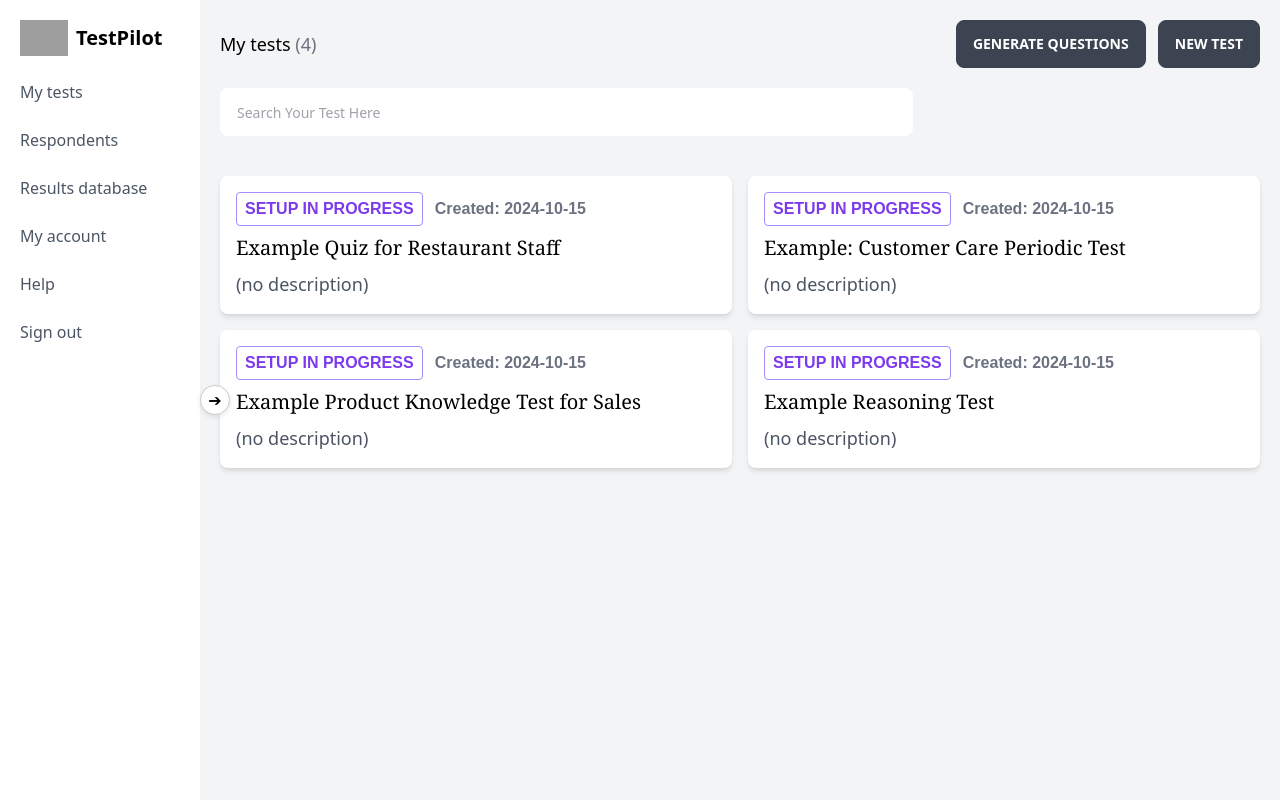
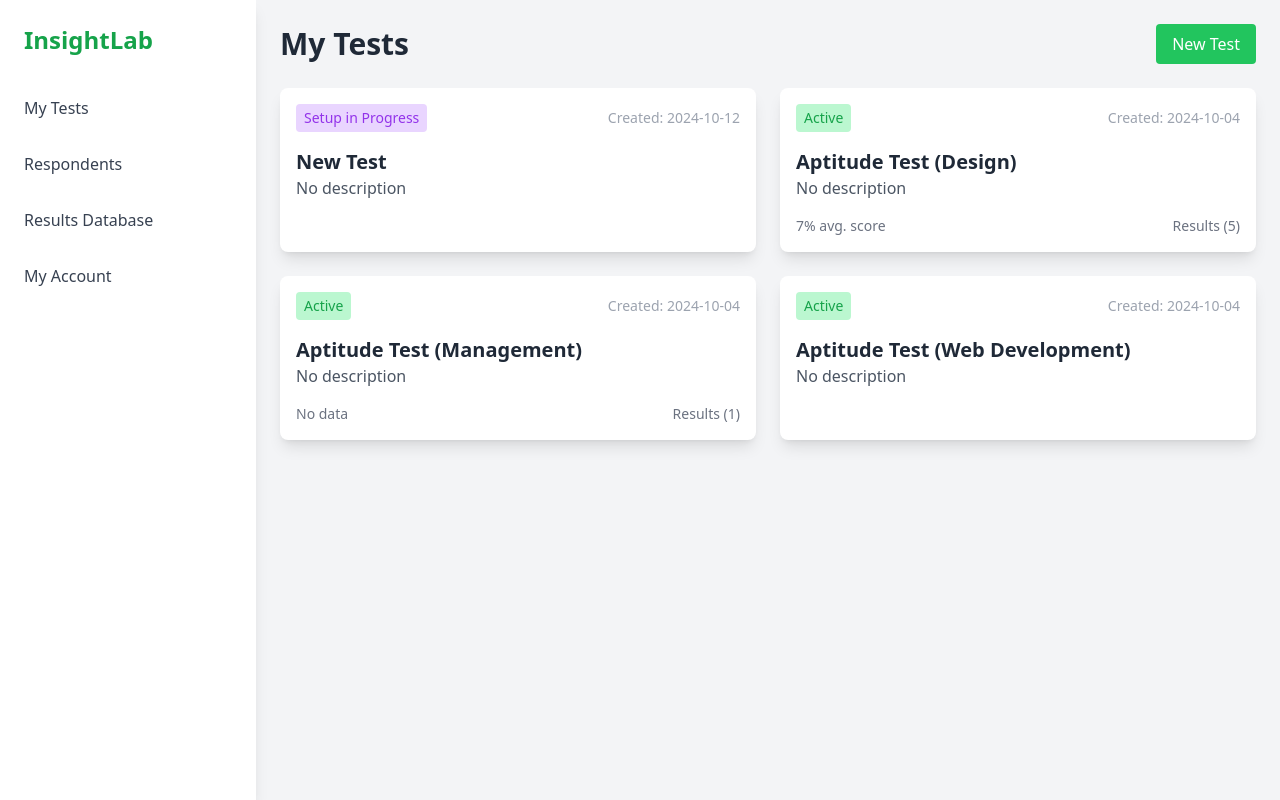
Before and after one commit to Scripter2104/InsightLab, a Django app: page /home/ in a window 1280 px wide. Run offline with Django 5.2, Linux system fonts and the light colour scheme; some libraries are stand-ins or nearby versions; grey boxes are pictures that could not be loaded.

Commit message:
Addead new_test page and made changes to home

```diff
--- a/InsightLab/InsightLab/urls.py
+++ b/InsightLab/InsightLab/urls.py
@@ -18,12 +18,13 @@ from django.contrib import admin
 from django.urls import path
 from loginApp.views import login_view
 from loginApp.views import signup_view
-from homeApp.views import home_view
+from homeApp.views import home_view,newtest_view
 
 urlpatterns = [
     # path('admin/', admin.site.urls),
     path('', login_view, name='login'),
     path('signup/', signup_view, name='signup'),
     path('home/', home_view, name='home'),
+    path('newtest/',newtest_view,name='newtest'),
 
 ]
--- a/InsightLab/homeApp/templates/home_page.html
+++ b/InsightLab/homeApp/templates/home_page.html
@@ -1,138 +1,111 @@
 <!DOCTYPE html>
 <html lang="en">
-
 <head>
     <meta charset="UTF-8">
     <meta name="viewport" content="width=device-width, initial-scale=1.0">
-    <title>Test Portal Dashboard</title>
-    <link href="https://cdn.jsdelivr.net/npm/tailwindcss@2.2.19/dist/tailwind.min.css" rel="stylesheet">
-    <link href="https://cdn.jsdelivr.net/npm/daisyui@1.19.0/dist/full.css" rel="stylesheet">
-    <style>
-        /* Add custom styles for sidebar sliding */
-        .sidebar {
-            transition: transform 0.3s ease-in-out;
-            width: 200px; /* Full width */
-            position: relative; /* Enable positioning */
-        }
+    <title>Test Portal</title>
+    <script src="https://cdn.tailwindcss.com"></script>
+</head>
+<body class="bg-gray-100 text-gray-800">
 
-        .sidebar.hidden {
-            transform: translateX(-150px); /* Slide out effect */
-        }
+    <!-- Sidebar -->
+    <div class="flex min-h-screen">
+        <aside class="w-64 bg-white shadow-lg">
+            <div class="p-6">
+                <h2 class="text-2xl font-bold text-green-600">InsightLab</h2>
+            </div>
+            <nav>
+                <ul>
+                    <li class="p-4 hover:bg-gray-200">
+                        <a href="#" class="flex items-center">
+                            <span class="ml-2 text-gray-700">My Tests</span>
+                        </a>
+                    </li>
+                    <li class="p-4 hover:bg-gray-200">
+                        <a href="#" class="flex items-center">
+                            <span class="ml-2 text-gray-700">Respondents</span>
+                        </a>
+                    </li>
+                    <li class="p-4 hover:bg-gray-200">
+                        <a href="#" class="flex items-center">
+                            <span class="ml-2 text-gray-700">Results Database</span>
+                        </a>
+                    </li>
+                    <li class="p-4 hover:bg-gray-200">
+                        <a href="#" class="flex items-center">
+                            <span class="ml-2 text-gray-700">My Account</span>
+                        </a>
+                    </li>
+                </ul>
+            </nav>
+        </aside>
 
-        .toggle-btn {
-            position: absolute; /* Positioning the toggle button */
-            left: 100%; /* Position outside the sidebar */
-            top: 50%; /* Center vertically */
-            transform: translateY(-50%); /* Center adjustment */
-            width: 30px; /* Width of the button */
-            height: 30px; /* Height of the button */
-            background-color: white; /* Background color */
-            border: 1px solid #ccc; /* Border */
-            border-radius: 50%; /* Rounded button */
-            display: flex;
-            align-items: center;
-            justify-content: center;
-            cursor: pointer; /* Pointer cursor on hover */
-            box-shadow: 0 2px 5px rgba(0, 0, 0, 0.1); /* Shadow */
-        }
-
-        .test-card {
-            transition: transform 0.3s, box-shadow 0.3s;
-        }
-
-        .test-card:hover {
-            transform: translateY(-10px) scale(1.05); /* Lift effect */
-            box-shadow: 0 10px 20px rgba(0, 0, 0, 0.2); /* Shadow on hover */
-        }
-
-        .status {
-            font-family: 'Arial', sans-serif; /* Change font for status */
-        }
-
-        .date {
-            font-family: 'Arial', sans-serif; /* Change font for date */
-        }
-    </style>
-</head>
-
-<body class="flex h-screen bg-gray-100 font-sans text-black">
-    <div id="sidebar" class="sidebar bg-white p-5">
-        <div class="logo-container flex items-center mb-6">
-            <img src="testlogo.avif" class="w-12 h-auto mr-2">
-            <span class="font-bold text-xl">TestPilot</span>
-        </div>
-        <ul class="list-none">
-            <li class="my-6 cursor-pointer text-gray-600 hover:text-black">My tests</li>
-            <li class="my-6 cursor-pointer text-gray-600 hover:text-black">Respondents</li>
-            <li class="my-6 cursor-pointer text-gray-600 hover:text-black">Results database</li>
-            <li class="my-6 cursor-pointer text-gray-600 hover:text-black">My account</li>
-            <li class="my-6 cursor-pointer text-gray-600 hover:text-black">Help</li>
-            <li class="mt-auto cursor-pointer text-gray-600 hover:text-black">Sign out</li>
-        </ul>
-        <div class="toggle-btn" id="hideBtn">➔</div> <!-- Arrow Button -->
+        <!-- Main Content -->
+        <div class="flex-1 p-6">
+            <!-- Header -->
+            <div class="flex justify-between items-center mb-6">
+                <h1 class="text-3xl font-semibold">My Tests</h1>
+                <button class="bg-green-500 text-white px-4 py-2 rounded hover:bg-green-600" onclick="generateTest()">New Test</button>
             </div>
 
-    <div class="main-content flex-1 p-5">
-        <div class="top-bar flex justify-between items-center mb-5">
-            <h3 class="text-lg">My tests<span class="text-gray-500"> (4)</span></h3>
-            <div>
-                <button class="btn btn-purple mr-2">Generate Questions</button>
-                <button class="btn btn-green">New Test</button>
+            <!-- Test List -->
+            <div class="grid grid-cols-2 gap-6">
+                <!-- Test Card -->
+                <div class="bg-white shadow-lg rounded-lg p-4">
+                    <div class="flex justify-between items-center">
+                        <span class="bg-purple-200 text-purple-600 px-2 py-1 rounded text-sm">Setup in Progress</span>
+                        <span class="text-gray-400 text-sm">Created: 2024-10-12</span>
+                    </div>
+                    <h3 class="text-xl font-semibold mt-4">New Test</h3>
+                    <p class="text-gray-600">No description</p>
+                </div>
+
+                <!-- Test Card -->
+                <div class="bg-white shadow-lg rounded-lg p-4">
+                    <div class="flex justify-between items-center">
+                        <span class="bg-green-200 text-green-600 px-2 py-1 rounded text-sm">Active</span>
+                        <span class="text-gray-400 text-sm">Created: 2024-10-04</span>
+                    </div>
+                    <h3 class="text-xl font-semibold mt-4">Aptitude Test (Design)</h3>
+                    <p class="text-gray-600">No description</p>
+                    <div class="flex justify-between items-center mt-4">
+                        <span class="text-sm text-gray-500">7% avg. score</span>
+                        <span class="text-sm text-gray-500">Results (5)</span>
                     </div>
                 </div>
 
-        <div class="mb-5">
-            <input type="text" placeholder="Search Your Test Here" class="input w-2/3 border-3 border-gray-300 rounded-lg p-2 mb-5">
+                <!-- Test Card -->
+                <div class="bg-white shadow-lg rounded-lg p-4">
+                    <div class="flex justify-between items-center">
+                        <span class="bg-green-200 text-green-600 px-2 py-1 rounded text-sm">Active</span>
+                        <span class="text-gray-400 text-sm">Created: 2024-10-04</span>
+                    </div>
+                    <h3 class="text-xl font-semibold mt-4">Aptitude Test (Management)</h3>
+                    <p class="text-gray-600">No description</p>
+                    <div class="flex justify-between items-center mt-4">
+                        <span class="text-sm text-gray-500">No data</span>
+                        <span class="text-sm text-gray-500">Results (1)</span>
+                    </div>
                 </div>
 
-        <div class="grid grid-cols-2 gap-4">
-            <div class="test-card bg-white p-4 rounded-lg shadow-md">
-                <span class="status inline-block mr-2 text-purple-600 font-bold border border-purple-400 rounded px-2 py-1">SETUP IN PROGRESS</span>
-                <span class="date inline-block text-gray-500 font-bold">Created: 2024-10-15</span>
-                <h3 class="text-xl my-2 font-serif">Example Quiz for Restaurant Staff</h3>
-                <p class="text-lg text-gray-600">(no description)</p>
+                <!-- Test Card -->
+                <div class="bg-white shadow-lg rounded-lg p-4">
+                    <div class="flex justify-between items-center">
+                        <span class="bg-green-200 text-green-600 px-2 py-1 rounded text-sm">Active</span>
+                        <span class="text-gray-400 text-sm">Created: 2024-10-04</span>
                     </div>
-
-            <div class="test-card bg-white p-4 rounded-lg shadow-md">
-                <span class="status inline-block mr-2 text-purple-600 font-bold border border-purple-400 rounded px-2 py-1">SETUP IN PROGRESS</span>
-                <span class="date inline-block text-gray-500 font-bold">Created: 2024-10-15</span>
-                <h3 class="text-xl my-2 font-serif">Example: Customer Care Periodic Test</h3>
-                <p class="text-lg text-gray-600">(no description)</p>
+                    <h3 class="text-xl font-semibold mt-4">Aptitude Test (Web Development)</h3>
+                    <p class="text-gray-600">No description</p>
                 </div>
-
-            <div class="test-card bg-white p-4 rounded-lg shadow-md">
-                <span class="status inline-block mr-2 text-purple-600 font-bold border border-purple-400 rounded px-2 py-1">SETUP IN PROGRESS</span>
-                <span class="date inline-block text-gray-500 font-bold">Created: 2024-10-15</span>
-                <h3 class="text-xl my-2 font-serif">Example Product Knowledge Test for Sales</h3>
-                <p class="text-lg text-gray-600">(no description)</p>
-            </div>
-
-            <div class="test-card bg-white p-4 rounded-lg shadow-md active">
-                <span class="status inline-block mr-2 text-purple-600 font-bold border border-purple-400 rounded px-2 py-1">SETUP IN PROGRESS</span>
-                <span class="date inline-block text-gray-500 font-bold">Created: 2024-10-15</span>
-                <h3 class="text-xl my-2 font-serif">Example Reasoning Test</h3>
-                <p class="text-lg text-gray-600">(no description)</p>
             </div>
         </div>
     </div>
 
 <script>
-        const sidebar = document.getElementById('sidebar');
-        const hideBtn = document.getElementById('hideBtn');
+    function generateTest(){
+        window.location.href="{%url 'newtest' %}";
+    }
+</script>
 
-        let isHidden = false; // Track the visibility state
-
-        hideBtn.addEventListener('click', () => {
-            isHidden = !isHidden; // Toggle visibility state
-            if (isHidden) {
-                sidebar.classList.add('hidden'); // Add class to hide
-                hideBtn.innerHTML = '➔'; // Change button to indicate expanding
-            } else {
-                sidebar.classList.remove('hidden'); // Remove class to show
-                hideBtn.innerHTML = '←'; // Change button to indicate collapsing
-            }
-        });
-    </script>
 </body>
-
 </html>
--- a/InsightLab/homeApp/views.py
+++ b/InsightLab/homeApp/views.py
@@ -5,3 +5,7 @@ from django.shortcuts import render
 
 def home_view(request, *ags, **kwargs):
     return render(request, 'home_page.html', {})
+
+
+def newtest_view(request, *args, **kwargs):
+    return render(request, 'new_test.html', {})
```
Also changed, not shown: InsightLab/homeApp/templates/new_test.html (added, +82 -0 lines), InsightLab/db.sqlite3. Lines whose indentation alone changed are shown as unchanged.
